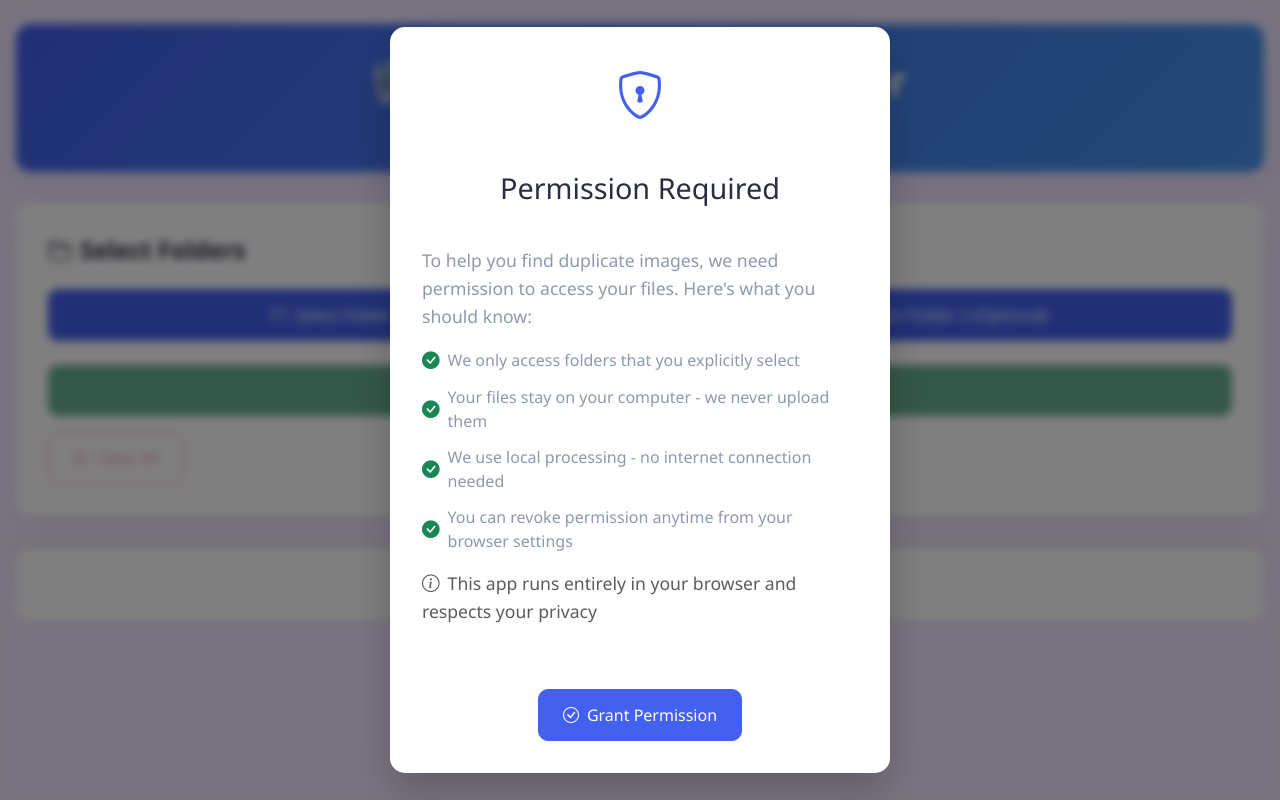
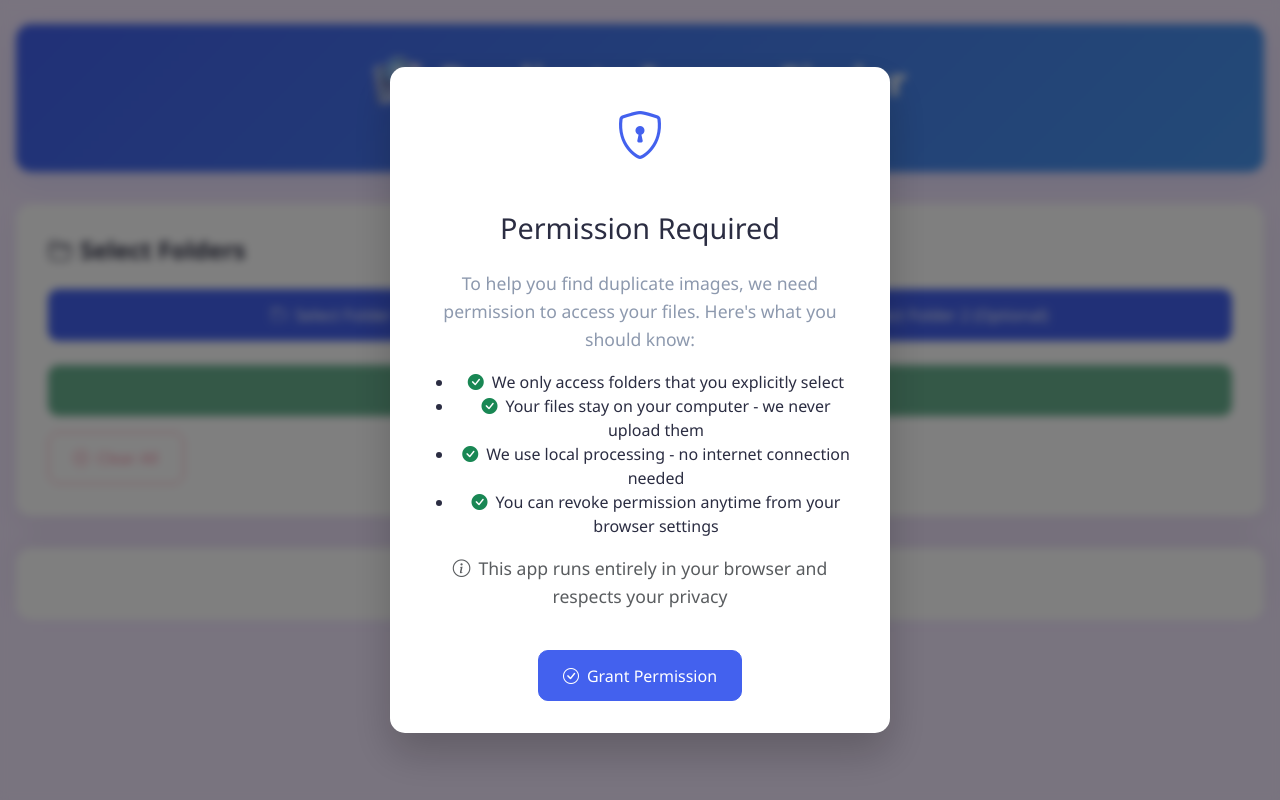
Before and after one commit to yusuf-ravat/Duplicate-Image-Finder, a React (Create React App) app: page / in a window 1280 px wide. Built offline with nearby package versions, Linux system fonts and the light colour scheme.

Commit message:
change permission desing

```diff
--- a/src/App.css
+++ b/src/App.css
@@ -722,37 +722,3 @@ body::before {
     transform: scale(1);
   }
 }
-
-.permission-message {
-  text-align: left;
-  width: 100%;
-  max-width: 100%;
-  margin: 1rem 0;
-}
-
-.permission-list {
-  list-style: none;
-  padding: 0;
-  margin: 1rem 0;
-}
-
-.permission-list li {
-  display: flex;
-  align-items: center;
-  margin-bottom: 0.75rem;
-  color: var(--text-secondary);
-  font-size: 1rem;
-}
-
-.permission-list li i {
-  font-size: 1.1rem;
-  margin-right: 0.5rem;
-}
-
-.permission-actions {
-  display: flex;
-  gap: 1rem;
-  margin-top: 1.5rem;
-  width: 100%;
-  justify-content: center;
-}
```
